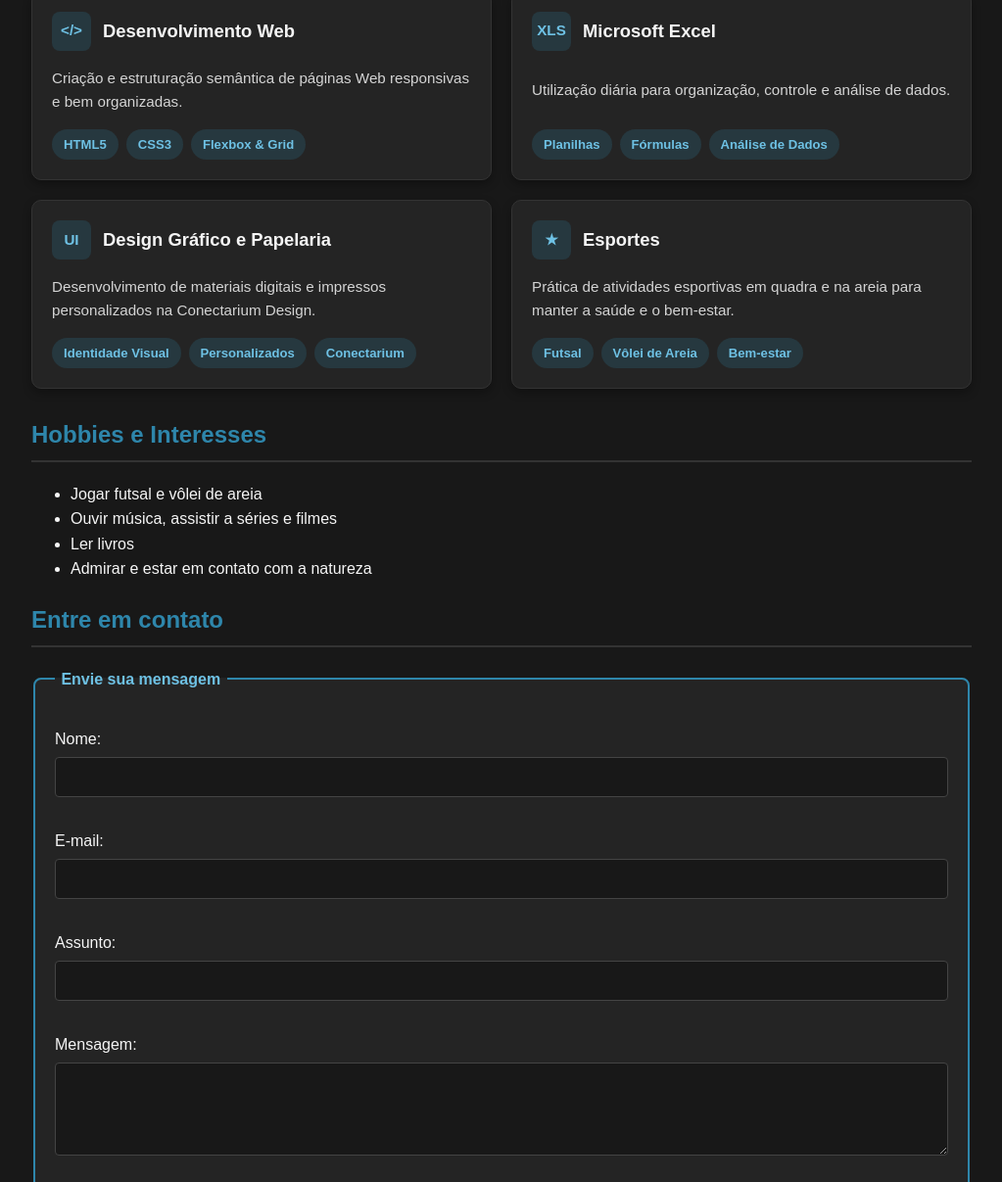
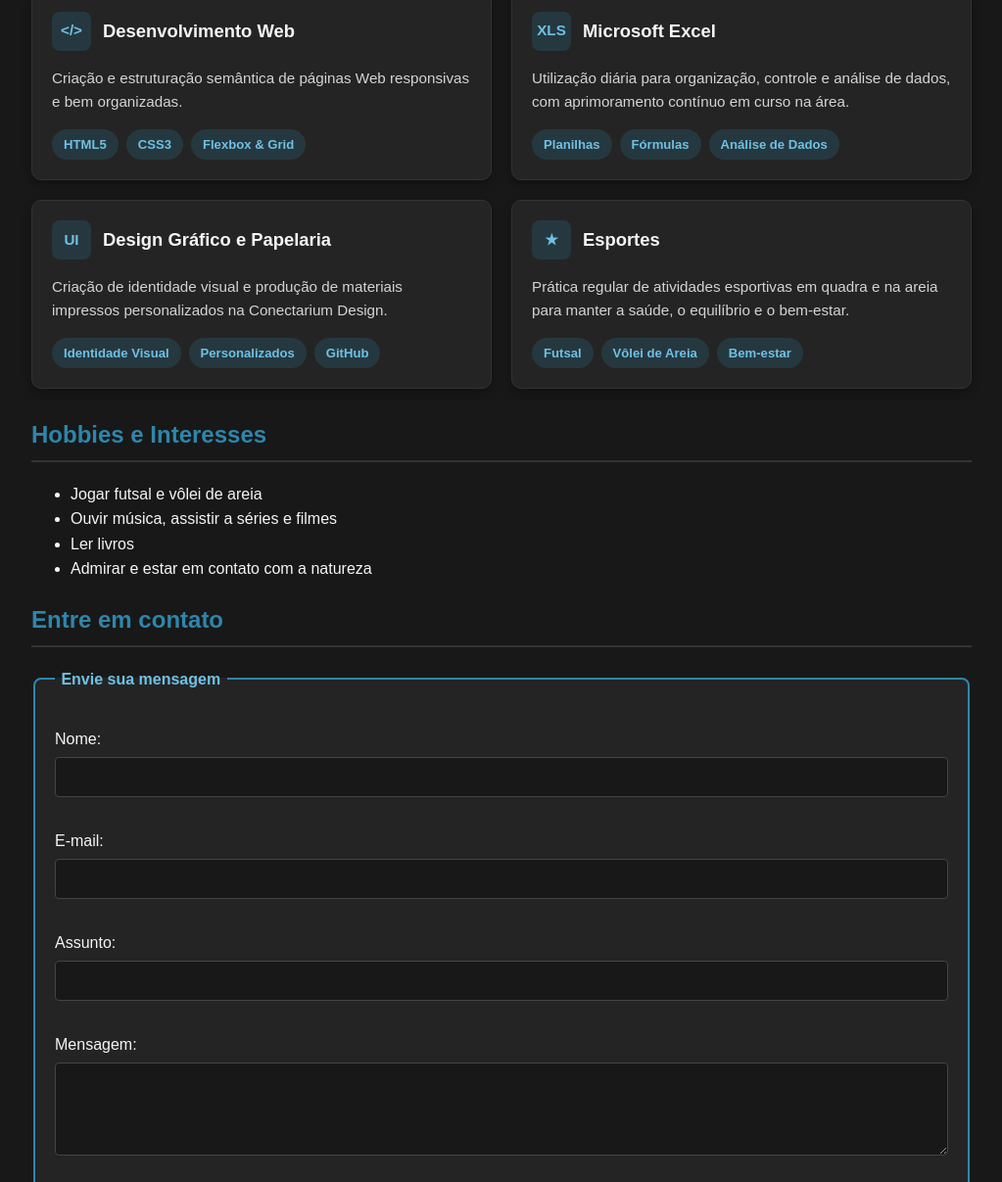
Before and after one commit to larissacosta-rgb/pagina-pessoal, a plain HTML site: page index.html in a window 1280 px wide. Shown: the part 870-2077 px from the top of the page at 98% size, without its empty margins (128-1151 px from the left). Drawn offline with Linux system fonts and the light colour scheme.

Commit message:
index.html

```diff
--- a/index.html
+++ b/index.html
@@ -28,11 +28,14 @@
         <!-- Seção 1: Apresentação -->
         <section class="destaque">
             <h2>Apresentação</h2>
-            <p>Olá, seja bem-vindo(a) à minha página!</p>
-            <p>Me chamo Larissa Costa. Sou formada em Gestão Ambiental com especialização em Planejamento e Gestão de Áreas Naturais Protegidas. Durante a pandemia, descobri um novo hobby e um grande interesse pela área de design gráfico.</p>
-            <p>Atualmente, estou cursando o Técnico em Informática para Internet para aprimorar meus conhecimentos em tecnologia e aprender a desenvolver e implementar páginas Web. Hoje, além do meu trabalho fixo, presto serviços na área de design gráfico e produção de materiais impressos personalizados.</p>
-
-            <img src="img/foto.jpg" alt="Foto de perfil de Larissa Costa">
+            <div class="apresentacao-conteudo">
+                <div class="apresentacao-texto">
+                    <p>Olá, seja bem-vindo(a) à minha página!</p>
+                    <p>Me chamo Larissa Costa. Sou formada em Gestão Ambiental com especialização em Planejamento e Gestão de Áreas Naturais Protegidas. Durante a pandemia, descobri um novo hobby e um grande interesse pela área de design gráfico.</p>
+                    <p>Atualmente, estou cursando o Técnico em Informática para Internet para aprimorar meus conhecimentos em tecnologia e aprender a desenvolver e implementar páginas Web. Hoje, além do meu trabalho fixo, presto serviços na área de design gráfico e produção de materiais impressos personalizados.</p>
+                </div>
+                <img src="img/foto.jpg" alt="Foto de perfil de Larissa Costa">
+            </div>
         </section>
 
         <!-- Seção 2: Tecnologias e Interesses -->
@@ -41,7 +44,6 @@
             <p class="descricao-secao">Tecnologias, ferramentas e áreas que estudo e fazem parte dos meus projetos.</p>
 
             <div class="grid-cards">
-
                 <!-- Cartão 1 -->
                 <article class="card">
                     <div class="card-topo">
@@ -65,7 +67,7 @@
                         <h3>Microsoft Excel</h3>
                     </div>
                     <p class="card-texto">
-                        Utilização diária para organização, controle e análise de dados.
+                        Utilização diária para organização, controle e análise de dados, com aprimoramento contínuo em curso na área.
                     </p>
                     <div class="card-tags">
                         <span class="tag">Planilhas</span>
@@ -81,12 +83,12 @@
                         <h3>Design Gráfico e Papelaria</h3>
                     </div>
                     <p class="card-texto">
-                        Desenvolvimento de materiais digitais e impressos personalizados na Conectarium Design.
+                        Criação de identidade visual e produção de materiais impressos personalizados na Conectarium Design.
                     </p>
                     <div class="card-tags">
                         <span class="tag">Identidade Visual</span>
                         <span class="tag">Personalizados</span>
-                        <span class="tag">Conectarium</span>
+                        <span class="tag">GitHub</span>
                     </div>
                 </article>
 
@@ -97,7 +99,7 @@
                         <h3>Esportes</h3>
                     </div>
                     <p class="card-texto">
-                        Prática de atividades esportivas em quadra e na areia para manter a saúde e o bem-estar.
+                        Prática regular de atividades esportivas em quadra e na areia para manter a saúde, o equilíbrio e o bem-estar.
                     </p>
                     <div class="card-tags">
                         <span class="tag">Futsal</span>
@@ -105,12 +107,11 @@
                         <span class="tag">Bem-estar</span>
                     </div>
                 </article>
-
             </div>
         </section>
 
         <!-- Seção 3: Hobbies e Interesses -->
-        <section>
+        <section class="secao-lista">
             <h2>Hobbies e Interesses</h2>
             <ul>
                 <li>Jogar futsal e vôlei de areia</li>
@@ -123,35 +124,34 @@
         <!-- Seção 4: Contato -->
         <section>
             <h2>Entre em contato</h2>
-
             <form action="#" method="post">
                 <fieldset>
                     <legend>Envie sua mensagem</legend>
 
                     <p>
-                        <label for="nome_contato">Nome:</label><br>
+                        <label for="nome_contato">Nome:</label>
                         <input type="text" id="nome_contato" name="nome_contato">
                     </p>
 
                     <p>
-                        <label for="email_contato">E-mail:</label><br>
+                        <label for="email_contato">E-mail:</label>
                         <input type="email" id="email_contato" name="email_contato" required>
                     </p>
 
                     <p>
-                        <label for="assunto_contato">Assunto:</label><br>
+                        <label for="assunto_contato">Assunto:</label>
                         <input type="text" id="assunto_contato" name="assunto_contato">
                     </p>
 
                     <p>
-                        <label for="mensagem_contato">Mensagem:</label><br>
-                        <textarea id="mensagem_contato" name="mensagem_contato" rows="4" cols="50"></textarea>
+                        <label for="mensagem_contato">Mensagem:</label>
+                        <textarea id="mensagem_contato" name="mensagem_contato" rows="4"></textarea>
                     </p>
 
-                    <p>
+                    <div class="form-botoes">
                         <button type="submit">Enviar</button>
                         <button type="reset">Limpar</button>
-                    </p>
+                    </div>
                 </fieldset>
             </form>
         </section>
```
